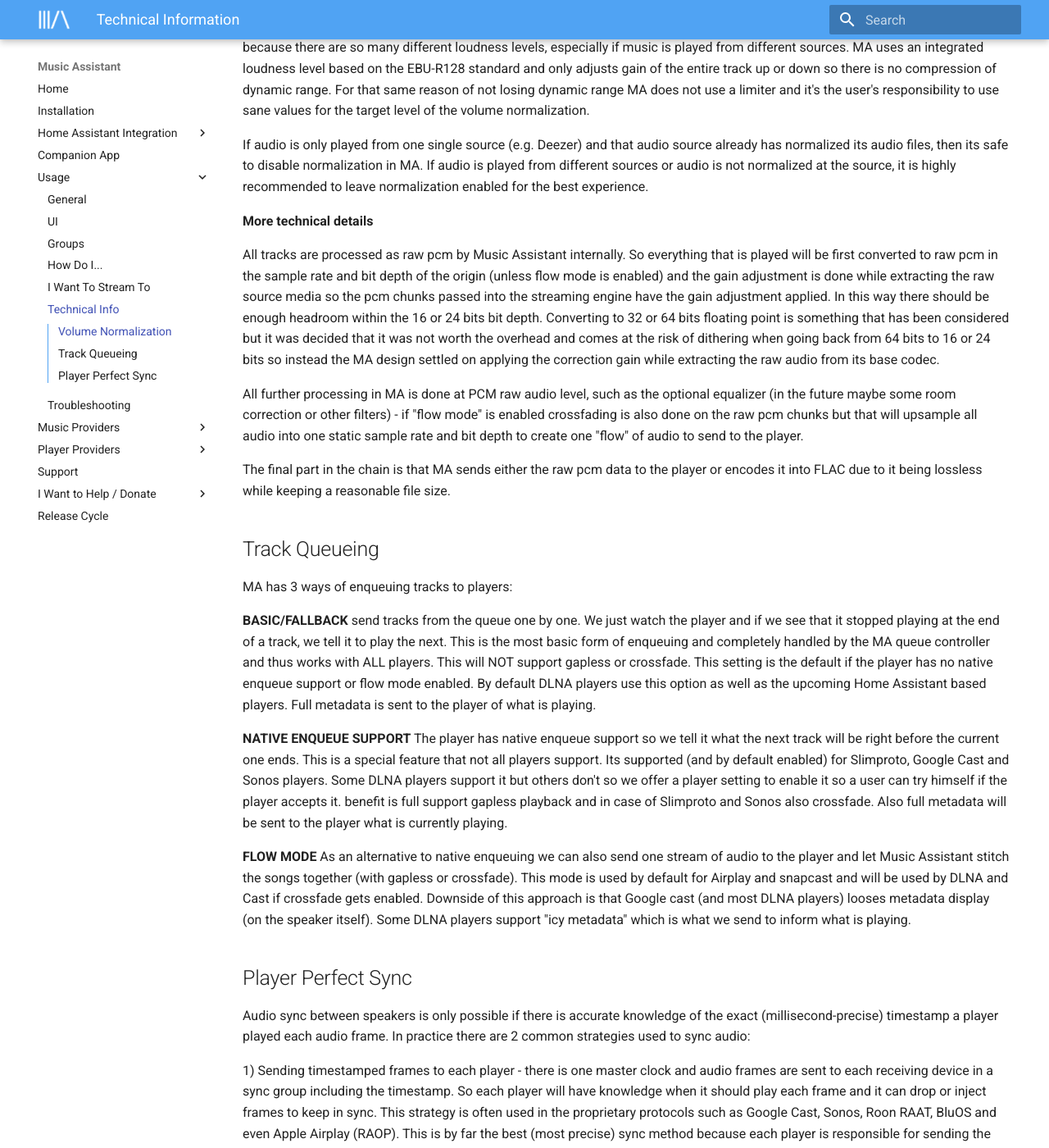
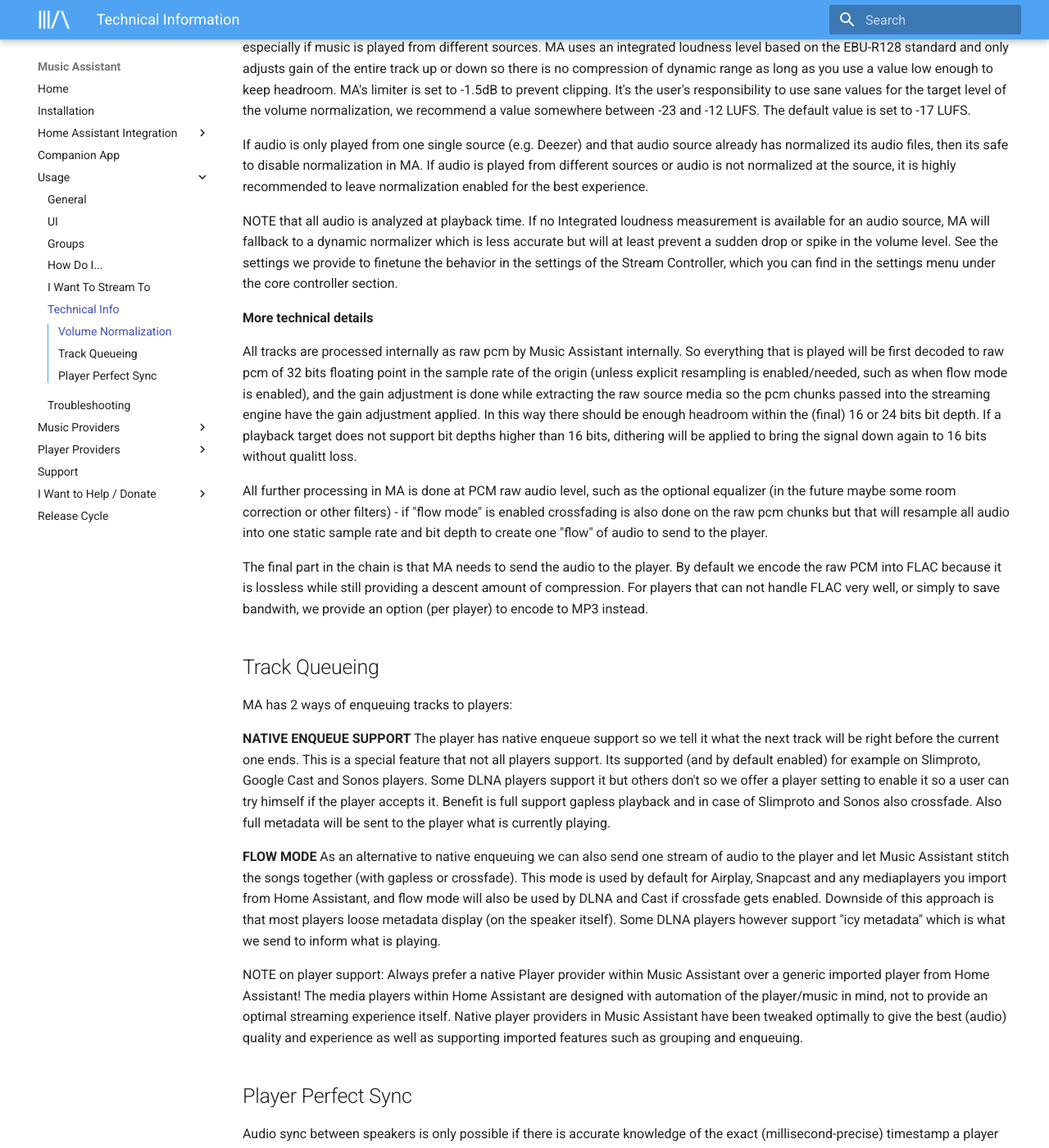
Before and after one commit to pwbriggs/music-assistant.github.io, an MkDocs documentation site: the page built from docs/faq/tech-info.md, in a window 1280 px wide and 1400 px high, scrolled down 478 px. Shown: the whole window at 82% size. Built offline with MkDocs 1.6.1 and Material for MkDocs 9.7.7, drawn with Linux system fonts in a browser that asks for light colours; some of the changed text lies outside the part shown.

Commit message:
Update tech-info.md

```diff
--- a/docs/faq/tech-info.md
+++ b/docs/faq/tech-info.md
@@ -15,30 +15,33 @@
 
 Noting the above, the default value is -17 which should be a good compromise in 99% of cases. MA originally had it set the to EBU's standard value of -23 but then there were complaints from people finding the music too silent.
 
-The equalizer is bypassed when the value is set to 0 but in general, it is not recommended to turn off the volume normalization because there are so many different loudness levels, especially if music is played from different sources. MA uses an integrated loudness level based on the EBU-R128 standard and only adjusts gain of the entire track up or down so there is no compression of dynamic range. For that same reason of not losing dynamic range MA does not use a limiter and it's the user's responsibility to use sane values for the target level of the volume normalization.
+In general, it is not recommended to turn off the volume normalization because there are so many different loudness levels, especially if music is played from different sources. MA uses an integrated loudness level based on the EBU-R128 standard and only adjusts gain of the entire track up or down so there is no compression of dynamic range as long as you use a value low enough to keep headroom. MA's limiter is set to -1.5dB to prevent clipping. It's the user's responsibility to use sane values for the target level of the volume normalization, we recommend a value somewhere between -23 and -12 LUFS. The default value is set to -17 LUFS.
 
 If audio is only played from one single source (e.g. Deezer) and that audio source already has normalized its audio files, then its safe to disable normalization in MA. If audio is played from different sources or audio is not normalized at the source, it is highly recommended to leave normalization enabled for the best experience.
 
+NOTE that all audio is analyzed at playback time. If no Integrated loudness measurement is available for an audio source, MA will fallback to a dynamic normalizer which is less accurate but will at least prevent a sudden drop or spike in the volume level. See the settings we provide to finetune the behavior in the settings of the Stream Controller, which you can find in the settings menu under the core controller section.
+
 **More technical details**
 
-All tracks are processed as raw pcm by Music Assistant internally. So everything that is played will be first converted to raw pcm in the sample rate and bit depth of the origin (unless flow mode is enabled) and the gain adjustment is done while extracting the raw source media so the pcm chunks passed into the streaming engine have the gain adjustment applied. In this way there should be enough headroom within the 16 or 24 bits bit depth. Converting to 32 or 64 bits floating point is something that has been considered but it was decided that it was not worth the overhead and comes at the risk of dithering when going back from 64 bits to 16 or 24 bits so instead the MA design settled on applying the correction gain while extracting the raw audio from its base codec.
+All tracks are processed internally as raw pcm by Music Assistant internally. So everything that is played will be first decoded to raw pcm of 32 bits floating point in the sample rate of the origin (unless explicit resampling is enabled/needed, such as when flow mode is enabled), and the gain adjustment is done while extracting the raw source media so the pcm chunks passed into the streaming engine have the gain adjustment applied. In this way there should be enough headroom within the (final) 16 or 24 bits bit depth. If a playback target does not support bit depths higher than 16 bits, dithering will be applied to bring the signal down again to 16 bits without qualitt loss.
 
-All further processing in MA is done at PCM raw audio level, such as the optional equalizer (in the future maybe some room correction or other filters) - if "flow mode" is enabled crossfading is also done on the raw pcm chunks but that will upsample all audio into one static sample rate and bit depth to create one "flow" of audio to send to the player.
+All further processing in MA is done at PCM raw audio level, such as the optional equalizer (in the future maybe some room correction or other filters) - if "flow mode" is enabled crossfading is also done on the raw pcm chunks but that will resample all audio into one static sample rate and bit depth to create one "flow" of audio to send to the player.
 
-The final part in the chain is that MA sends either the raw pcm data to the player or encodes it into FLAC due to it being lossless while keeping a reasonable file size.
+The final part in the chain is that MA needs to send the audio to the player. By default we encode the raw PCM into FLAC because it is lossless while still providing a descent amount of compression. For players that can not handle FLAC very well, or simply to save bandwith, we provide an option (per player) to encode to MP3 instead.
 
 ## Track Queueing
 
-MA has 3 ways of enqueuing tracks to players:
-
-**BASIC/FALLBACK**
-send tracks from the queue one by one. We just watch the player and if we see that it stopped playing at the end of a track, we tell it to play the next. This is the most basic form of enqueuing and completely handled by the MA queue controller and thus works with ALL players. This will NOT support gapless or crossfade. This setting is the default if the player has no native enqueue support or flow mode enabled. By default DLNA players use this option as well as the upcoming Home Assistant based players. Full metadata is sent to the player of what is playing.
+MA has 2 ways of enqueuing tracks to players:
 
 **NATIVE ENQUEUE SUPPORT**
-The player has native enqueue support so we tell it what the next track will be right before the current one ends. This is a special feature that not all players support. Its supported (and by default enabled) for Slimproto, Google Cast and Sonos players. Some DLNA players support it but others don't so we offer a player setting to enable it so a user can try himself if the player accepts it. benefit is full support gapless playback and in case of Slimproto and Sonos also crossfade. Also full metadata will be sent to the player what is currently playing.
+The player has native enqueue support so we tell it what the next track will be right before the current one ends. This is a special feature that not all players support. Its supported (and by default enabled) for example on Slimproto, Google Cast and Sonos players. Some DLNA players support it but others don't so we offer a player setting to enable it so a user can try himself if the player accepts it. Benefit is full support gapless playback and in case of Slimproto and Sonos also crossfade. Also full metadata will be sent to the player what is currently playing.
 
 **FLOW MODE**
-As an alternative to native enqueuing we can also send one stream of audio to the player and let Music Assistant stitch the songs together (with gapless or crossfade). This mode is used by default for Airplay and snapcast and will be used by DLNA and Cast if crossfade gets enabled. Downside of this approach is that Google cast (and most DLNA players) looses metadata display (on the speaker itself). Some DLNA players support "icy metadata" which is what we send to inform what is playing.
+As an alternative to native enqueuing we can also send one stream of audio to the player and let Music Assistant stitch the songs together (with gapless or crossfade). This mode is used by default for Airplay, Snapcast and any mediaplayers you import from Home Assistant, and flow mode will also be used by DLNA and Cast if crossfade gets enabled. Downside of this approach is that most players loose metadata display (on the speaker itself). Some DLNA players however support "icy metadata" which is what we send to inform what is playing.
+
+NOTE on player support: Always prefer a native Player provider within Music Assistant over a generic imported player from Home Assistant!
+The media players within Home Assistant are designed with automation of the player/music in mind, not to provide an optimal streaming experience itself.
+Native player providers in Music Assistant have been tweaked optimally to give the best (audio) quality and experience as well as supporting imported features such as grouping and enqueuing.
 
 ## Player Perfect Sync
 
@@ -49,7 +52,8 @@
 
 2) Server-side corrected sync. Each player is sent the audio stream from the centralized source and then the server keeps track of each player's latency and corrects it by pausing/forwarding, playing faster/slower or injecting frames. This is easier to implement because the only thing needed client-side is accurate progress reporting of the client (how many milliseconds it played) and the server contains all the centralized logic to keep the sync. This is used by, for example, slimproto (squeezebox) and snapcast.
 
-How well the time synchronisation works depends on multiple factors but often you will find that strategy 1 is superior to strategy 2 and/or strategy 2 needs tweaking to get it right. For instance on snapcast you often hear skipping (small disturbances to the sound while its adjusting) and slimproto works very poorly with wifi based devices due to changing player latency.
+How well the time synchronisation works depends on multiple factors but often you will find that strategy 1 is superior to strategy 2 and/or strategy 2 needs tweaking to get it right. For instance on snapcast you may hear skipping (small disturbances to the sound while its adjusting) and slimproto works less optimal with wifi based devices due to changing player latency.
 
 RECOMMENDATION: To have the best synced audio experiences of players, try to stick with one ecosystem and, if possible, choose one of the options that implement strategy 1 (proprietary protocol).
+
 Airplay is favoured because it a very good sync protocol that originally was proprietary but has been reverse engineered. You can now have airplay targets in both commercially available audio gear (even high end equipment) and DIY devices. It outperforms all the strategy 2 stream protocols by a wide margin. The same applies to a $35 chromecast audio puck with the google cast protocol. It works really well out of the box.
```
